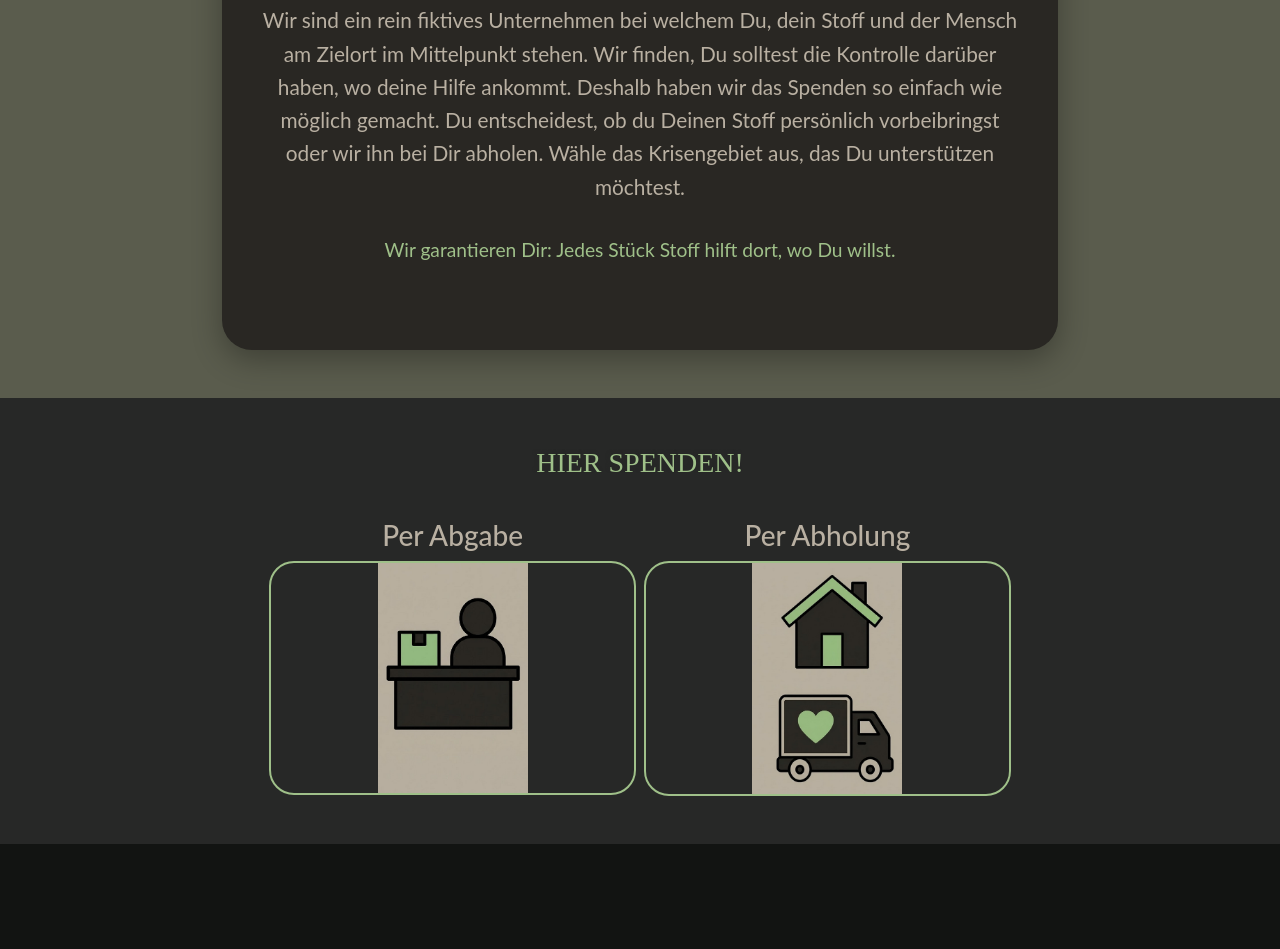
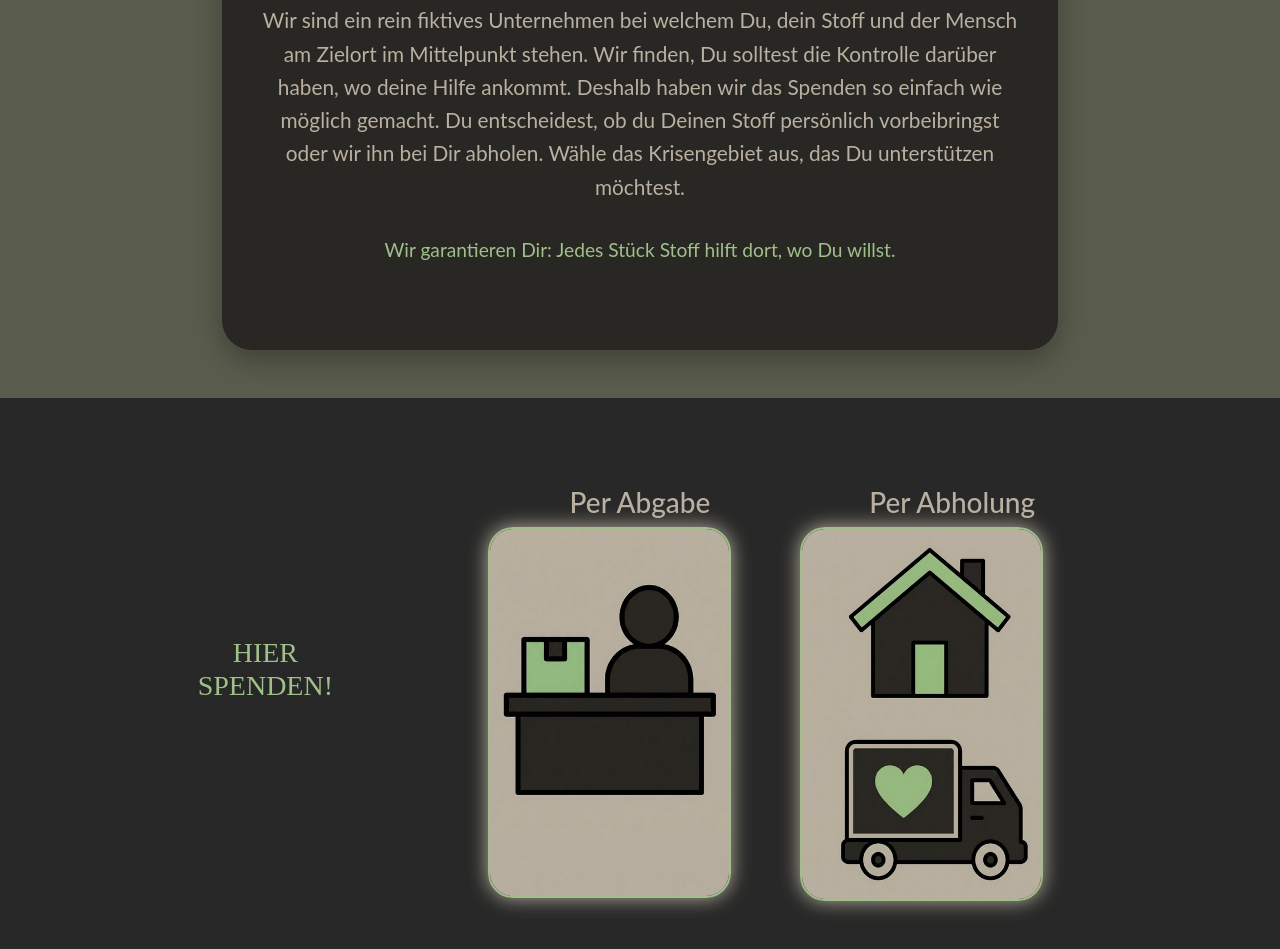
Before and after one commit to JsuerT/StoffHilfe, a website: page src/index.html in a window 1280 px wide. Shown: the part 862-1811 px from the top of the page. Before the commit the page ends 1706 px from the top, so only its background shows below. Drawn offline with nearby package versions, Linux system fonts and the light colour scheme; a web font is replaced by a local one.

Commit message:
section: AuswahlSpenden desktop

```diff
--- a/src/css/style.css
+++ b/src/css/style.css
@@ -359,7 +359,6 @@ body {
         }
         .SpendenIcon{
             width:100%;
-            max-width:150px;
             height:auto;
         }
         button{
@@ -371,7 +370,21 @@ body {
             border-radius:25px;
             overflow:hidden;
             border:2px solid #9FC089;
+            box-shadow: 0px 0px 20px #B9B0A2;
         }
+        /* DesktopAnsicht: 3. Section Auswahl Spenden*/
+        @media screen and (min-width: 1024px) {
+
+            .IconAuswahl{
+                margin-top:2rem;
+            }
+
+            button{
+                width:80%;
+                height:auto;
+            }
+        }
+
 /*
         .bubble{
             background-color: #272827;
--- a/src/index.html
+++ b/src/index.html
@@ -120,23 +120,25 @@
 
     <section class="AuswahlSpenden">
         <div class="container">
-            <div class ="row justify-content-center g-2">
-                <div class="col-12 col-lg-12 ">
+            <div class="row align-items-center justify-content-center g-2">
+                <div class="col-12 col-lg-2">
                     <div class="SpendenAufruf">
-                        <h3>
-                            Hier Spenden!
-                        </h3>
-                    </div> <div class="IconAuswahl row g-2 justify-content-center">
-                        <div class="col-6 col-lg-4">
-                            <h3 class="TextAuswahl ">
+                        <h3>Hier Spenden!</h3>
+                    </div>
+                </div>
+
+                <div class="col-12 col-lg-8">
+                    <div class="IconAuswahl row g-2 justify-content-center justify-content-lg-end">
+                        <div class="col-6 col-lg-5">
+                            <h3 class="TextAuswahl">
                                 Per Abgabe
                             </h3>
                             <button>
                                 <img src="assets/Index/SpendenGeschaeft.png" class="SpendenIcon" alt="Spenden im Geschäft">
                             </button>
                         </div>
-                        <div class="col-6 col-lg-4">
-                            <h3 class="TextAuswahl ">
+                        <div class="col-6 col-lg-5">
+                            <h3 class="TextAuswahl">
                                 Per Abholung
                             </h3>
                             <button>
```
